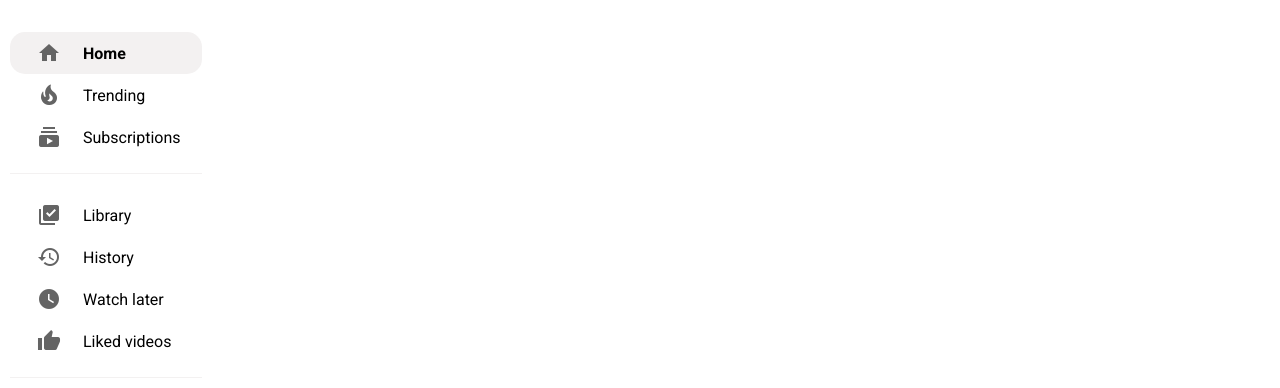
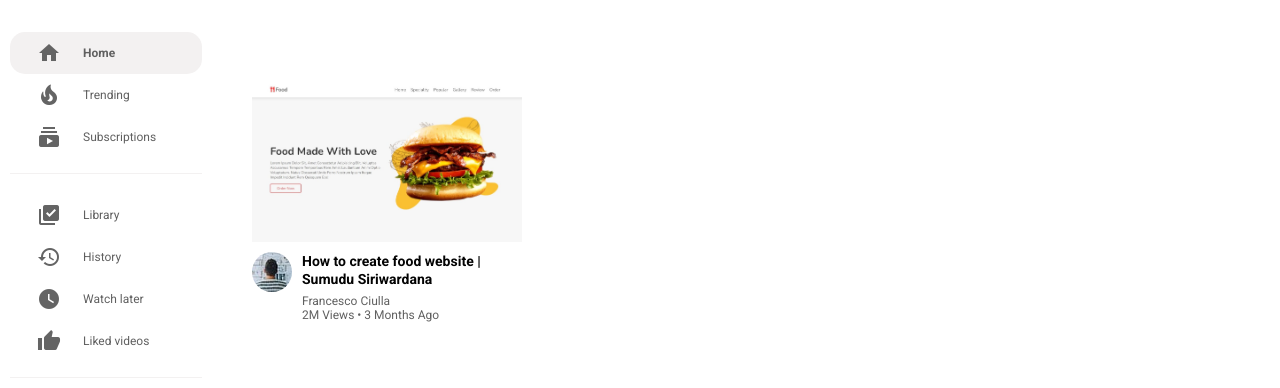
Before and after one commit to Afsheen96/Youtube-clone, a website: page index.html in a window 1280 px wide. Shown: the part 318-706 px from the top of the page. Drawn offline with Linux system fonts and the light colour scheme.

Commit message:
add video content

```diff
--- a/index.html
+++ b/index.html
@@ -71,12 +71,6 @@
         <!-- filters -->
         <div class="scrollable-tabs-container">
         <div class="filters">
-            <div class="left-arrow">
-                <svg xmlns="http://www.w3.org/2000/svg" fill="none" viewBox="0 0 24 24" stroke-width="1.5" stroke="currentColor" class="w-6 h-6">
-                    <path stroke-linecap="round" stroke-linejoin="round" d="M15.75 19.5L8.25 12l7.5-7.5" />
-                  </svg>
-
-            </div>
             <button class="filter-options active">All</button>
             <button class="filter-options">html</button>
             <button class="filter-options">css</button>
@@ -90,16 +84,36 @@
             <button class="filter-options">machine learning</button>
             <button class="filter-options">database</button>
             <button class="filter-options">SQL</button>
-            <div class="right-arrow">
-                <svg xmlns="http://www.w3.org/2000/svg" fill="none" viewBox="0 0 24 24" stroke-width="1.5" stroke="currentColor" class="w-6 h-6">
-                    <path stroke-linecap="round" stroke-linejoin="round" d="M8.25 4.5l7.5 7.5-7.5 7.5" />
-                  </svg>
-
-            </div>
         </div>
         </div>
-        <div class="content"></div>
+        <div class="videos">
+            <!-- a video starts -->
+              <div class="video">
+                <a href="https://youtu.be/tRSMOMSqbF8" target="_blank">
+                 <div class="thumbnail">
+                    <img src="imgs/thmb1.jpg" alt="">
+                  </div>
+
+                    <div class="details">
+                       <div class="author">
+                          <img src="imgs/profile.jpg" alt="" />
+                       </div>
+                       <div class="title">
+                          <h3>
+                              How to create food website | Sumudu Siriwardana
+                           </h3>
+                           <a href="">
+                                  Francesco Ciulla
+                            </a>
+                            <span> 2M Views • 3 Months Ago </span>
+                       </div>
+                     </div>
+                    </a>
+                   </div>
+             <!-- a video Ends -->
+           </div>
     </main>
+<script src="script.js"></script>
 </body>
 
 </html>
--- a/styles/index.css
+++ b/styles/index.css
@@ -156,3 +156,78 @@ border-radius: 25px;
     cursor:pointer;
     color:#fff;
 }
+.content {
+    background-color: #f9f9f9;
+    width: 100%;
+    height: 100%;
+    padding: 15px 15px;
+    border-top: 1px solid #ddd;
+    overflow-y: scroll;
+  }
+
+  .videos {
+    display: flex;
+    flex-direction: row;
+    justify-content: space-around;
+    flex-wrap: wrap;
+  }
+
+  .video {
+    width: 270px;
+    margin-top: 70px;
+    margin-left: 50px;
+  }
+  .thumbnail {
+    width: 100%;
+    height: 170px;
+    box-sizing: border-box;
+    border-radius: 50%;
+  }
+
+  .thumbnail img {
+    object-fit: cover;
+    height: 94%;
+    width: 100%;
+  }
+  .author img {
+    object-fit: cover;
+    border-radius: 50%;
+    height: 40px;
+    width: 40px;
+    margin-right: 10px;
+  }
+  .details {
+    display: flex;
+  }
+
+  .title {
+    display: flex;
+    flex-direction: column;
+  }
+
+  .title h3 {
+    color: rgb(3, 3, 3);
+    line-height: 18px;
+    font-size: 14px;
+    margin-bottom: 6px;
+  }
+
+  .title a,
+  span {
+    text-decoration: none;
+    color: rgb(96, 96, 96);
+    font-size: 12px;
+  }
+  @media (max-width: 768px) {
+    .side-bar {
+      display: none;
+    }
+    .search {
+      display: none;
+    }
+}
+@media (max-width: 900px) {
+    .search input {
+      width: 25rem;
+    }
+  }
```
Also changed, not shown: imgs/profile.jpg (added), imgs/thmb1.jpg (added), imgs/thmb2.jpg (added), imgs/thumb3.jpg (added), imgs/thumb4.jpg (added), imgs/thumb5.jpg (added), imgs/thumb6.jpg (added), imgs/thumb7.jpg (added), imgs/thumb8.jpg (added), imgs/thumb9.jpg (added).
